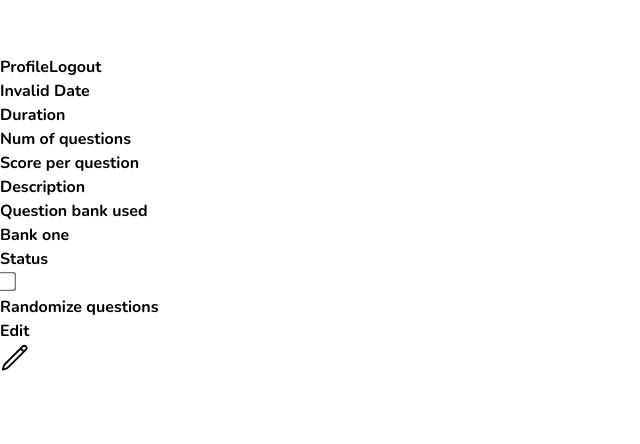
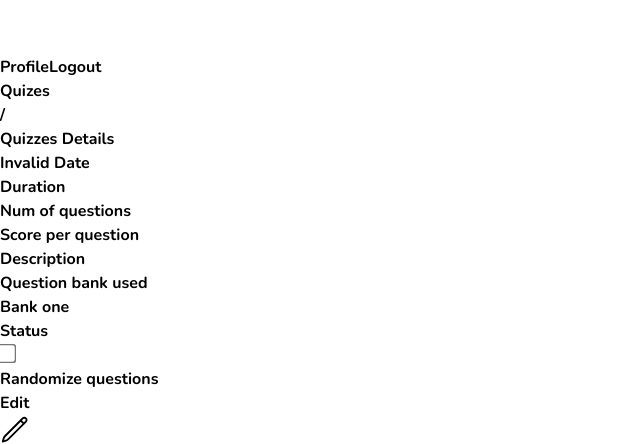
Before and after one commit to HadeerMagdy17/quiz-app, a React (Vite) app: page /dashboard/quizzes/quiz-details/1 in a window 1280 px wide. Shown: the part 1927-2371 px from the top of the page, without its empty margins (0-640 px from the left). Before the commit the page ends 2299 px from the top, so only its background shows below. Built offline with nearby package versions, Linux system fonts and the light colour scheme; no server answers; sample sign-in values are in the browser's storage.

Commit message:
Enchance UI

```diff
--- a/src/Features/Instructor/Dashboard/Dashboard.tsx
+++ b/src/Features/Instructor/Dashboard/Dashboard.tsx
@@ -38,6 +38,7 @@ const Dashboard = () => {
   }, [dispatch]);
   return (
     <>
+      {userRole && (
         <div className="container flex flex-col sm:flex-row md:flex-row lg:flex-row gap-x-5 sm:gap-y-5 justify-center">
           <div className={styles["left"]}>
             <div className={styles["details"]}>
@@ -125,8 +126,9 @@ const Dashboard = () => {
             </div>
 
 
-        ):''}
+          ) : ''}
         </div>
+      )}
     </>
   );
 };
--- a/src/Features/Instructor/Quizzes/Quizzes.tsx
+++ b/src/Features/Instructor/Quizzes/Quizzes.tsx
@@ -264,7 +264,7 @@ const Quizzes = () => {
               />
             </div>
 
-            <div className="overflow-x-auto mt-4">
+            {/* <div className="overflow-x-auto mt-4">
 
               <table
                 style={{ width: '500px' }} className="w-full text-sm border-separate table-fixed border">
@@ -288,7 +288,7 @@ const Quizzes = () => {
                 </tbody>
               </table>
 
-            </div>
+            </div> */}
 
           </div>
         </div>
--- a/src/Features/Instructor/Quizzes/QuizzesDetails/QuizzesDetails.tsx
+++ b/src/Features/Instructor/Quizzes/QuizzesDetails/QuizzesDetails.tsx
@@ -1,7 +1,7 @@
 import React, { useEffect, useState } from 'react'
 import { useDispatch, useSelector } from 'react-redux';
 import { quizDetails } from '../../../../Redux/Features/Instructor/Quizes/QuizesDetaiksSlice';
-import { useParams } from 'react-router-dom';
+import { Link, useParams } from 'react-router-dom';
 import { useForm } from 'react-hook-form';
 import SharedModal from '../../../../Shared/SharedModal/SharedModal';
 import { updateQuizesTitle } from '../../../../Redux/Features/Instructor/Quizes/QuizesUpdateSlice';
@@ -113,7 +113,15 @@ export default function QuizzesDetails() {
 
     return (
         <>
-
+            <div className="flex items-center mb-10 ">
+                <p className="mr-2 text-base pl-6">
+                    <Link to="/dashboard/quizzes" className="text-black no-underline">
+                        Quizes
+                    </Link>
+                </p>
+                <p className="mr-2 text-base">/</p>
+                <p className="text-base text-blue-800">Quizzes Details</p>
+            </div>
             {details && (
                 <div key={details._id} className="flex items-center justify-center  bg-white">
                     <div className="w-full md:w-1/2 p-12 bg-white border rounded-xl border-stone-400 text-slate-950">
```
Lines whose indentation alone changed are shown as unchanged.
